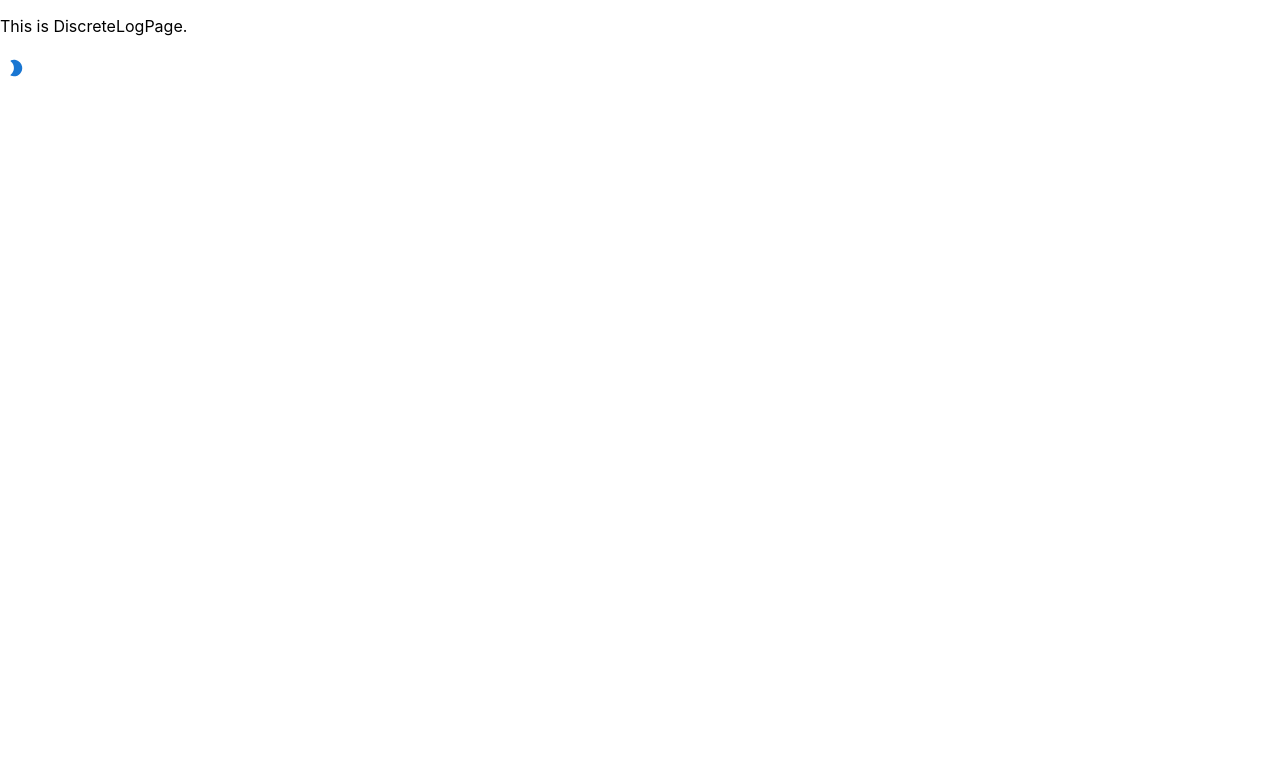
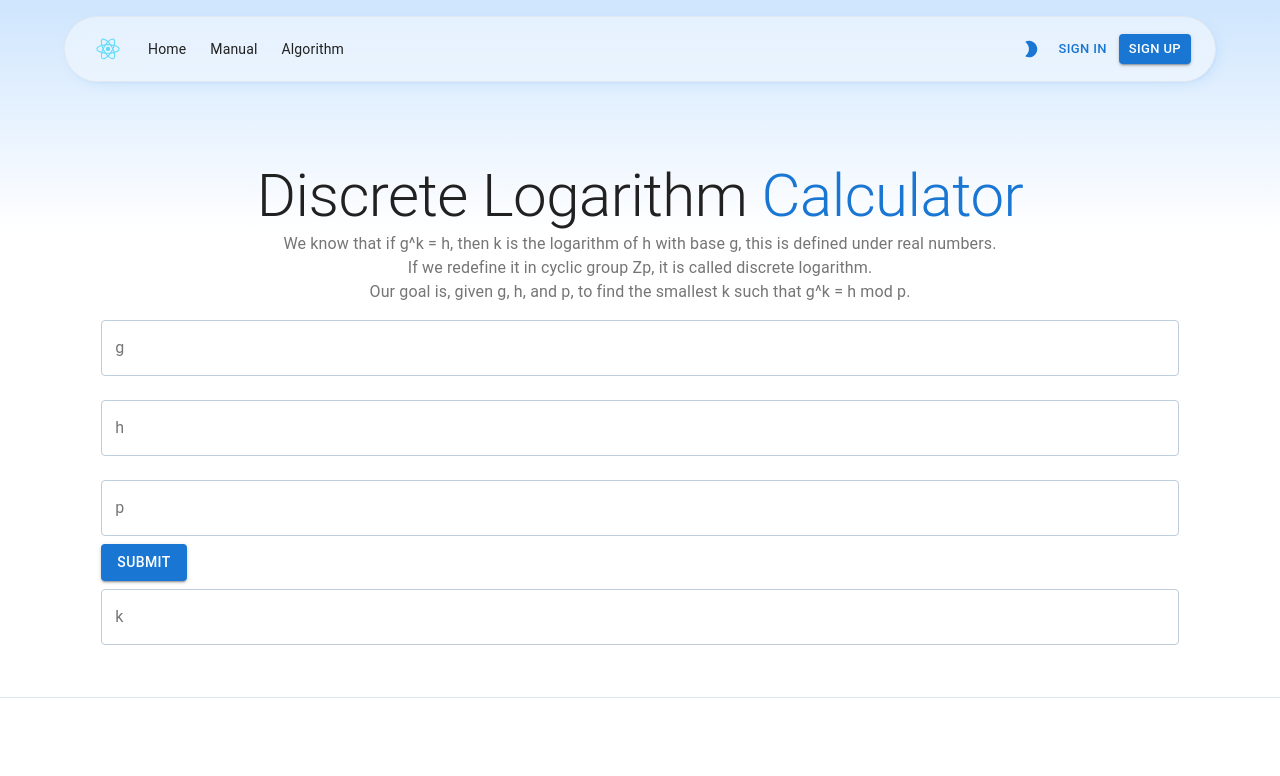
Before and after one commit to QiuMatthew/website-frontend, a React (Create React App) app: page /apps/discrete-log in a window 1280 px wide. Shown: the top 776 px of the page. Built offline with nearby package versions, Linux system fonts and the light colour scheme; grey boxes are pictures that could not be loaded.

Commit message:
add discrete logarithm calculator page

```diff
--- a/src/DiscreteLogPage.js
+++ b/src/DiscreteLogPage.js
@@ -1,11 +1,135 @@
 // DiscreteLogPage.js
-import ToggleModeButton from './ToggleModeButton.js'
+import { useState } from 'react'
+import { Box, TextField, Button, Divider } from '@mui/material'
+import { useThemeContext } from './ThemeContext.js'
+import { Navbar, Title, Subtitle, ThemedBoxContainer, Footer } from './components/'
+
+const CalculatorForm = () => {
+    const { mode } = useThemeContext()
+    const [formData, setFormData] = useState({
+        g: '',
+        h: '',
+        p: '',
+        k: '',
+    })
+
+    const handleChange = (event) => {
+        const { name, value } = event.target;
+        setFormData((prevData) => ({
+            ...prevData,
+            [name]: value
+        }))
+    }
+
+    const handleSubmit = async (event) => {
+        event.preventDefault()
+
+        try {
+            //const response = await axios.post('/api/discrete-log', formData)
+            const response = await fetch(`http://localhost:8080/discrete-log?g=${formData.g}&h=${formData.h}&p=${formData.p}`)
+            const text = await response.text()
+
+            setFormData({
+                g: formData.g,
+                h: formData.h,
+                p: formData.p,
+                k: text,
+            })
+        } catch (error) {
+            console.error('Error submitting form:', error);
+        }
+    }
+
+    return (
+        <ThemedBoxContainer>
+            <Box
+                component="form"
+                onSubmit={handleSubmit}
+                noValidate
+                autoComplete="off"
+                sx={{ pb: 6 }}
+            >
+                <TextField
+                    name='g'
+                    label='g'
+                    variant='outlined'
+                    value={formData.g}
+                    onChange={handleChange}
+                    fullWidth
+                    margin='normal'
+                />
+                <TextField
+                    name='h'
+                    label='h'
+                    variant='outlined'
+                    value={formData.h}
+                    onChange={handleChange}
+                    fullWidth
+                    margin='normal'
+                />
+                <TextField
+                    name='p'
+                    label='p'
+                    variant='outlined'
+                    value={formData.p}
+                    onChange={handleChange}
+                    fullWidth
+                    margin='normal'
+                />
+                <Button type="submit" variant="contained" color="primary">
+                    Submit
+                </Button>
+                <TextField
+                    name='k'
+                    label='k'
+                    variant='outlined'
+                    value={formData.k}
+                    onChange={handleChange}
+                    fullWidth
+                    margin='dense'
+                    InputProps={{
+                        readOnly: true,
+                    }}
+                />
+            </Box>
+        </ThemedBoxContainer>
+    )
+}
 
 export default function DiscreteLogPage() {
+    const navbarItems = [
+        {
+            text: 'Home',
+            sectionID: 'home'
+        },
+        {
+            text: 'Manual',
+            sectionID: 'manual',
+        },
+        {
+            text: 'Algorithm',
+            sectionID: 'algorithm',
+        },
+    ]
+    const subtitleList = [
+        "We know that if g^k = h, then k is the logarithm of h with base g, this is defined under real numbers.",
+        "If we redefine it in cyclic group Zp, it is called discrete logarithm.",
+        "Our goal is, given g, h, and p, to find the smallest k such that g^k = h mod p.",
+    ]
+
     return (
-        <>
-        <p>This is DiscreteLogPage.</p>
-        <ToggleModeButton />
-        </>
+        <Box    // make sure the background color is expaned to entire viewport when content is not enough
+            sx={{
+                minHeight: '100vh',
+                bgcolor: 'background.primary',
+            }}
+        >
+            <Navbar navbarItems={navbarItems} />
+            <Title titleText="Discrete Logarithm" titleTextColored="Calculator" />
+            <Subtitle contentList={subtitleList} />
+            <CalculatorForm />
+            <Divider />
+            <Footer />
+        </Box>
     )
 }
--- a/src/getThemeByMode.js
+++ b/src/getThemeByMode.js
@@ -131,7 +131,21 @@ export default function getThemeByMode(mode) {
                         boxShadow: 'none',
                     }
                 }
-            }
+            },
+            MuiTextField: {
+                styleOverrides: {
+                    root: {
+                        '& fieldset': {
+                            borderColor: gray[300],
+                        },
+                        ...(mode === 'dark' && {
+                            '& fieldset': {
+                                borderColor: gray[600],
+                            },
+                        }),
+                    }
+                }
+            },
         },
     }
 }
```
